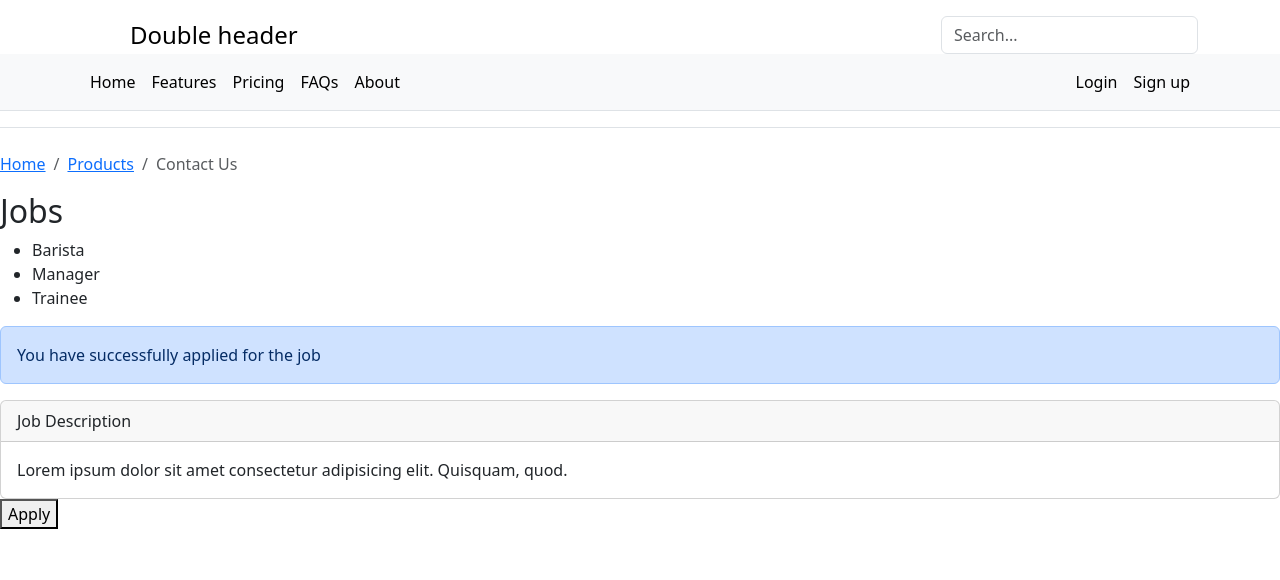
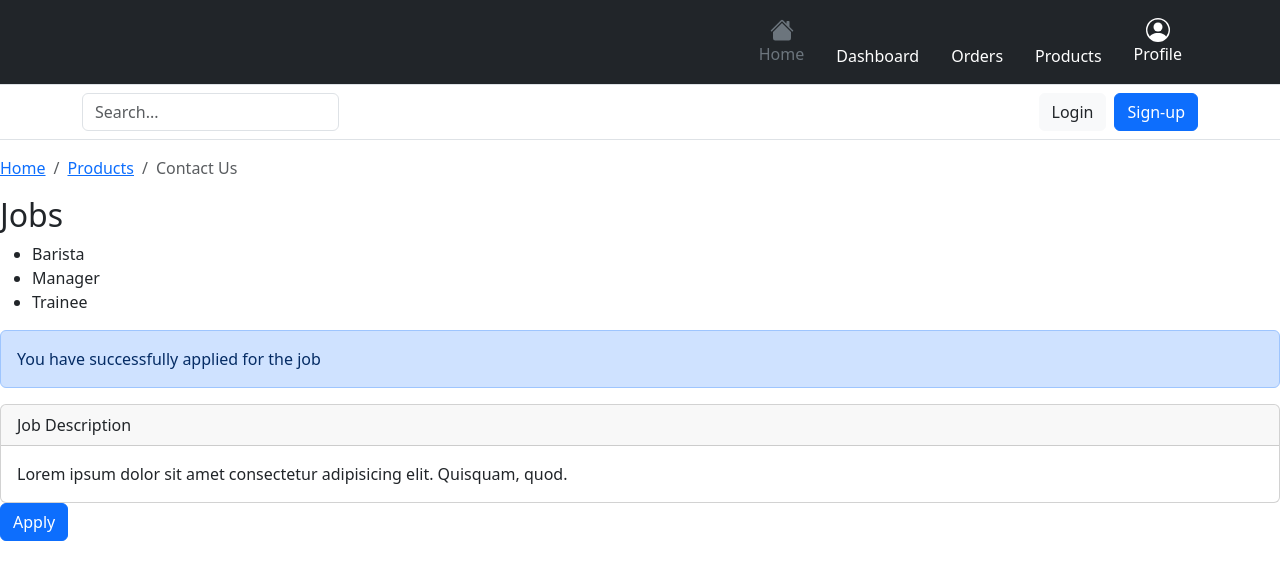
Before and after one commit to yumdmb/stitch-mart, a React (Create React App) app: page / in a window 1280 px wide. Shown: the top 580 px of the page. Built offline with nearby package versions, Linux system fonts and the light colour scheme.

Commit message:
sucessfully adding icon

```diff
--- a/src/App.js
+++ b/src/App.js
@@ -8,7 +8,7 @@ import Header from './components/Header/Header';
 
 function App() {
   return (
-    <div classNameName='Job-list'>
+    <div className='Job-list'>
       <Header />
       <Breadcrumb>
         <Breadcrumb.Item href='/'>Home</Breadcrumb.Item>
@@ -27,7 +27,7 @@ function App() {
           </Card.Text>
         </Card.Body>
       </Card>
-      <button classNameName='btn btn-primary'>Apply</button>
+      <button className='btn btn-primary'>Apply</button>
     </div>
   );
 }
--- a/src/components/Header/Header.jsx
+++ b/src/components/Header/Header.jsx
@@ -1,34 +1,73 @@
 import React from "react";
-import { Login } from "@mui/icons-material";
 
 const Header = () => {
     return (
         <div>
-            <header className="py-3 mb-4 border-bottom">
+                  <header>
+          <div className="px-3 py-2 text-bg-dark border-bottom">
+            <div className="container">
+              <div className="d-flex flex-wrap align-items-center justify-content-center justify-content-lg-start">
+                <a href="/" className="d-flex align-items-center my-2 my-lg-0 me-lg-auto text-white text-decoration-none">
+                  <svg className="bi me-2" width="40" height="32" role="img" aria-label="Bootstrap"><use href="#bootstrap"></use></svg>
+                </a>
+
+                <ul className="nav col-12 col-lg-auto my-2 justify-content-center my-md-0 text-small">
+                <li>
+                    <a href="" className="nav-link text-secondary d-flex flex-column align-items-center">
+                      <div>
+                        <svg xmlns="http://www.w3.org/2000/svg" width="24" height="24" fill="currentColor" class="bi bi-house-fill" viewBox="0 0 16 16">
+                          <path d="M8.707 1.5a1 1 0 0 0-1.414 0L.646 8.146a.5.5 0 0 0 .708.708L8 2.207l6.646 6.647a.5.5 0 0 0 .708-.708L13 5.793V2.5a.5.5 0 0 0-.5-.5h-1a.5.5 0 0 0-.5.5v1.293z"/>
+                          <path d="m8 3.293 6 6V13.5a1.5 1.5 0 0 1-1.5 1.5h-9A1.5 1.5 0 0 1 2 13.5V9.293z"/>
+                        </svg>
+                      </div>
+                      <div>Home</div>
+                    </a>
+                  </li>
+                  <li>
+                    <a href="#" className="nav-link text-white">
+                      <svg className="bi d-block mx-auto mb-1" width="24" height="24"><use href="#speedometer2"></use></svg>
+                      Dashboard
+                    </a>
+                  </li>
+                  <li>
+                    <a href="#" className="nav-link text-white">
+                      <svg className="bi d-block mx-auto mb-1" width="24" height="24"><use href="#table"></use></svg>
+                      Orders
+                    </a>
+                  </li>
+                  <li>
+                    <a href="#" className="nav-link text-white">
+                      <svg className="bi d-block mx-auto mb-1" width="24" height="24"><use href="#grid"></use></svg>
+                      Products
+                    </a>
+                  </li>
+                  <li>
+                    <a href="" className="nav-link d-flex flex-column align-items-center justify-content-center text-white">
+                      <div>
+                      <svg xmlns="http://www.w3.org/2000/svg" width="24" height="24" fill="currentColor" className="bi bi-person-circle" viewBox="0 0 16 16">
+                        <path d="M11 6a3 3 0 1 1-6 0 3 3 0 0 1 6 0"/>
+                        <path fill-rule="evenodd" d="M0 8a8 8 0 1 1 16 0A8 8 0 0 1 0 8m8-7a7 7 0 0 0-5.468 11.37C3.242 11.226 4.805 10 8 10s4.757 1.225 5.468 2.37A7 7 0 0 0 8 1"/>
+                      </svg>
+                      </div>
+                      <div>Profile</div>
+                    </a>
+                  </li>
+                </ul>
+              </div>
+            </div>
+          </div>
+          <div className="px-3 py-2 border-bottom mb-3">
             <div className="container d-flex flex-wrap justify-content-center">
-      <a href="/" className="d-flex align-items-center mb-3 mb-lg-0 me-lg-auto link-body-emphasis text-decoration-none">
-        <svg className="bi me-2" width="40" height="32"><use href="#bootstrap"></use></svg>
-        <span className="fs-4">Double header</span>
-      </a>
-      <form className="col-12 col-lg-auto mb-3 mb-lg-0" role="search">
+              <form className="col-12 col-lg-auto mb-2 mb-lg-0 me-lg-auto" role="search">
                 <input type="search" className="form-control" placeholder="Search..." aria-label="Search"/>
               </form>
+
+              <div className="text-end">
+                <button type="button" className="btn btn-light text-dark me-2">Login</button>
+                <button type="button" className="btn btn-primary">Sign-up</button>
               </div>
-  <nav className="py-2 bg-body-tertiary border-bottom">
-    <div className="container d-flex flex-wrap">
-      <ul className="nav me-auto">
-        <li className="nav-item"><a href="#" className="nav-link link-body-emphasis px-2 active" aria-current="page">Home</a></li>
-        <li className="nav-item"><a href="#" className="nav-link link-body-emphasis px-2">Features</a></li>
-        <li className="nav-item"><a href="#" className="nav-link link-body-emphasis px-2">Pricing</a></li>
-        <li className="nav-item"><a href="#" className="nav-link link-body-emphasis px-2">FAQs</a></li>
-        <li className="nav-item"><a href="#" className="nav-link link-body-emphasis px-2">About</a></li>
-      </ul>
-      <ul className="nav">
-        <li className="nav-item"><a href="#" className="nav-link link-body-emphasis px-2">Login</a></li>
-        <li className="nav-item"><a href="#" className="nav-link link-body-emphasis px-2">Sign up</a></li>
-      </ul>
             </div>
-  </nav>
+          </div>
         </header>
         </div>
     );
```
Also changed, not shown: src/icon/homeIcon.jsx (added, +16 -0 lines), src/icon/homeIcon.svg (deleted). Lines whose indentation alone changed are shown as unchanged.
